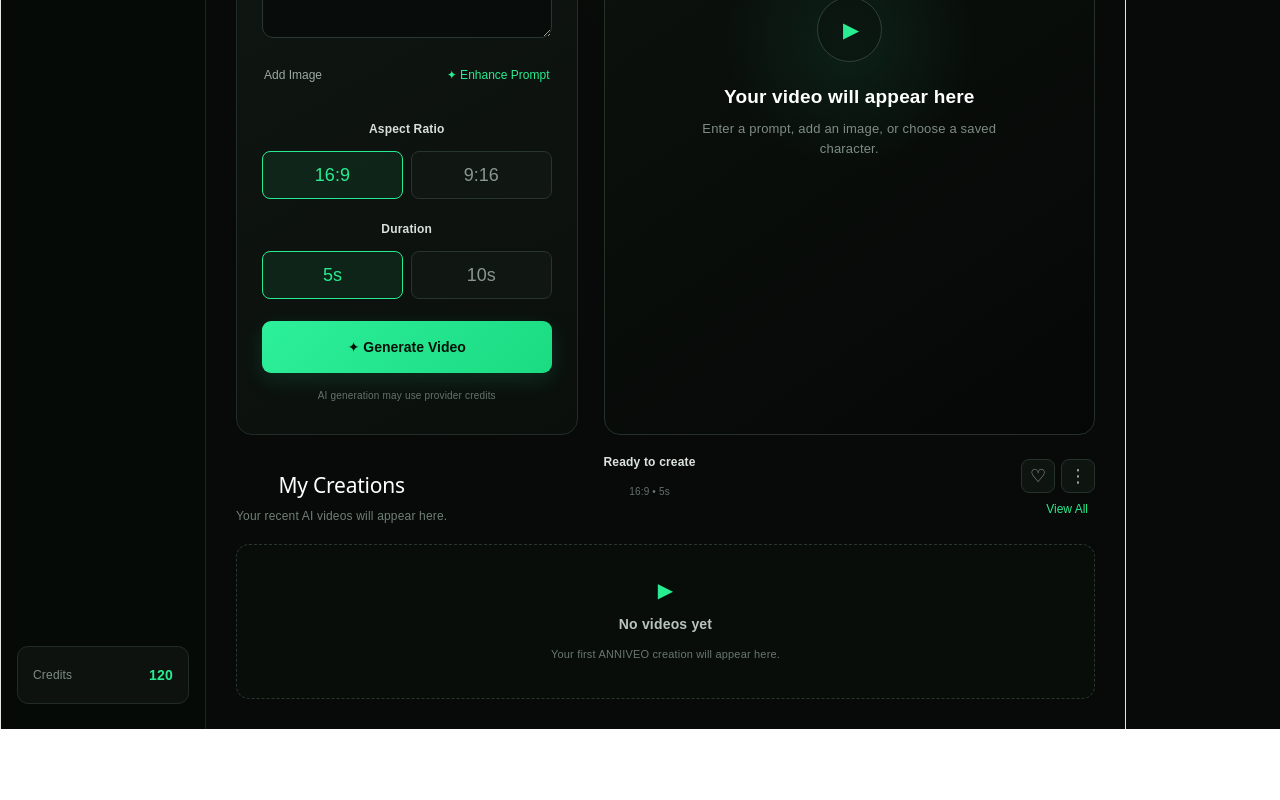
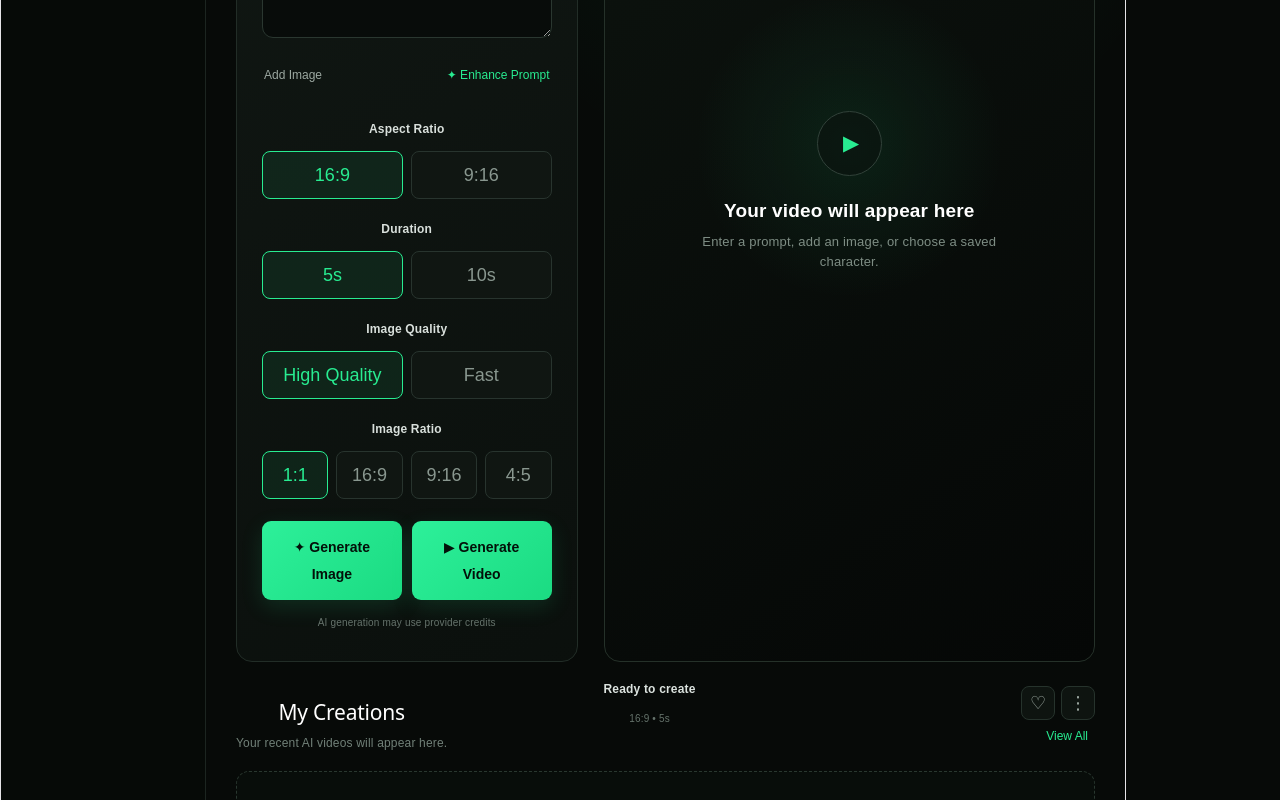
Before and after one commit to Annyberryleon/-anniveo, a React (Vite) app: page / in a window 1280 px wide. Shown: the part 381-1181 px from the top of the page. Before the commit the page ends 1110 px from the top, so only its background shows below. Built offline with nearby package versions, Linux system fonts and the light colour scheme.

Commit message:
Add image generation with face reference support

```diff
--- a/src/App.jsx
+++ b/src/App.jsx
@@ -7,7 +7,8 @@ function App() {
   const [prompt, setPrompt] = useState('')
   const [ratio, setRatio] = useState('16:9')
   const [duration, setDuration] = useState('5s')
-
+  const [imageRatio, setImageRatio] = useState('1:1')
+  const [imageQuality, setImageQuality] = useState('high')
   const [isGenerating, setIsGenerating] = useState(false)
   const [message, setMessage] = useState('')
   const [error, setError] = useState('')
@@ -338,7 +339,148 @@ function App() {
       alert('ANNIVEO could not load this character.')
     }
   }
+const generateImage = async () => {
+  if (!prompt.trim()) {
+    setError('Please describe the image you want to create.')
+    setMessage('')
+    return
+  }
 
+  try {
+    setIsGenerating(true)
+    setError('')
+    setVideoUrl('')
+
+    setMessage(
+      selectedCharacter
+        ? `ANNIVEO is creating an image of ${selectedCharacter.name}...`
+        : 'ANNIVEO is creating your image...'
+    )
+
+    const formData = new FormData()
+
+    formData.append('prompt', prompt.trim())
+    formData.append('quality', imageQuality)
+    formData.append('ratio', imageRatio)
+
+    if (selectedCharacter) {
+      formData.append(
+        'characterName',
+        selectedCharacter.name
+      )
+
+      const references =
+        getCharacterImages(selectedCharacter)
+
+      for (
+        let index = 0;
+        index < references.length;
+        index++
+      ) {
+        const reference = references[index]
+
+        const response = await fetch(reference)
+
+        if (!response.ok) {
+          throw new Error(
+            `Could not load reference ${index + 1}.`
+          )
+        }
+
+        const blob = await response.blob()
+
+        const extension =
+          blob.type === 'image/png'
+            ? 'png'
+            : blob.type === 'image/webp'
+              ? 'webp'
+              : 'jpg'
+
+        const referenceFile = new File(
+          [blob],
+          `${selectedCharacter.name}-image-reference-${index + 1}.${extension}`,
+          {
+            type: blob.type || 'image/jpeg',
+          }
+        )
+
+        formData.append(
+          'referenceImages',
+          referenceFile
+        )
+      }
+    } else if (selectedImage) {
+      formData.append('referenceImages', selectedImage)
+      formData.append('characterName', 'Uploaded Reference')
+    }
+
+    const response = await fetch(
+      'http://localhost:5000/api/generate-image',
+      {
+        method: 'POST',
+        body: formData,
+      }
+    )
+
+    const data = await response.json()
+
+    if (!response.ok) {
+      throw new Error(
+        typeof data.message === 'string'
+          ? data.message
+          : 'Image generation failed.'
+      )
+    }
+
+    if (!data.imageUrl) {
+      throw new Error(
+        'The image was generated, but no image URL was returned.'
+      )
+    }
+
+    setImagePreview(data.imageUrl)
+
+    const generatedResponse =
+      await fetch(data.imageUrl)
+
+    if (!generatedResponse.ok) {
+      throw new Error(
+        'ANNIVEO generated the image but could not load it into the editor.'
+      )
+    }
+
+    const generatedBlob =
+      await generatedResponse.blob()
+
+    const generatedFile = new File(
+      [generatedBlob],
+      data.filename || `anniveo-${Date.now()}.png`,
+      {
+        type:
+          generatedBlob.type || 'image/png',
+      }
+    )
+
+    setSelectedImage(generatedFile)
+
+    setMessage(
+      selectedCharacter
+        ? `${selectedCharacter.name}'s ANNIVEO image is ready.`
+        : 'Your ANNIVEO image is ready.'
+    )
+  } catch (err) {
+    console.error(err)
+
+    setError(
+      err.message ||
+        'ANNIVEO could not generate your image.'
+    )
+
+    setMessage('')
+  } finally {
+    setIsGenerating(false)
+  }
+}
   const generateVideo = async () => {
     if (!prompt.trim()) {
       setError(
@@ -704,9 +846,7 @@ function App() {
                 <button
                   type="button"
                   key={item}
-                  className={
-                    ratio === item ? 'selected' : ''
-                  }
+                  className={ratio === item ? 'selected' : ''}
                   onClick={() => setRatio(item)}
                 >
                   {item}
@@ -723,11 +863,7 @@ function App() {
                 <button
                   type="button"
                   key={item}
-                  className={
-                    duration === item
-                      ? 'selected'
-                      : ''
-                  }
+                  className={duration === item ? 'selected' : ''}
                   onClick={() => setDuration(item)}
                 >
                   {item}
@@ -736,6 +872,63 @@ function App() {
             </div>
           </div>
 
+          <div className="setting-block">
+            <label>Image Quality</label>
+
+            <div className="options">
+              {[
+                ['high', 'High Quality'],
+                ['fast', 'Fast'],
+              ].map(([value, label]) => (
+                <button
+                  type="button"
+                  key={value}
+                  className={imageQuality === value ? 'selected' : ''}
+                  onClick={() => setImageQuality(value)}
+                >
+                  {label}
+                </button>
+              ))}
+            </div>
+          </div>
+
+          <div className="setting-block">
+            <label>Image Ratio</label>
+
+            <div className="options">
+              {['1:1', '16:9', '9:16', '4:5'].map((item) => (
+                <button
+                  type="button"
+                  key={item}
+                  className={imageRatio === item ? 'selected' : ''}
+                  onClick={() => setImageRatio(item)}
+                >
+                  {item}
+                </button>
+              ))}
+            </div>
+          </div>
+
+          <div
+            style={{
+              display: 'grid',
+              gridTemplateColumns: '1fr 1fr',
+              gap: '10px',
+            }}
+          >
+            <button
+              type="button"
+              className="generate"
+              onClick={generateImage}
+              disabled={isGenerating}
+            >
+              {isGenerating
+                ? '✦ Creating...'
+                : selectedCharacter
+                  ? `✦ Create ${selectedCharacter.name} Image`
+                  : '✦ Generate Image'}
+            </button>
+
             <button
               type="button"
               className="generate"
@@ -743,13 +936,14 @@ function App() {
               disabled={isGenerating}
             >
               {isGenerating
-              ? '✦ Creating your video...'
+                ? '▶ Creating...'
                 : selectedCharacter
-                ? `✦ Generate with ${selectedCharacter.name}`
+                  ? `▶ Create ${selectedCharacter.name} Video`
                   : selectedImage
-                  ? '✦ Generate from Image'
-                  : '✦ Generate Video'}
+                    ? '▶ Animate Image'
+                    : '▶ Generate Video'}
             </button>
+          </div>
 
           <p className="cost">
             AI generation may use provider credits
```
Also changed, not shown: 2 other files (tests, documents, lock files or other folders). Lines whose indentation alone changed are shown as unchanged.
